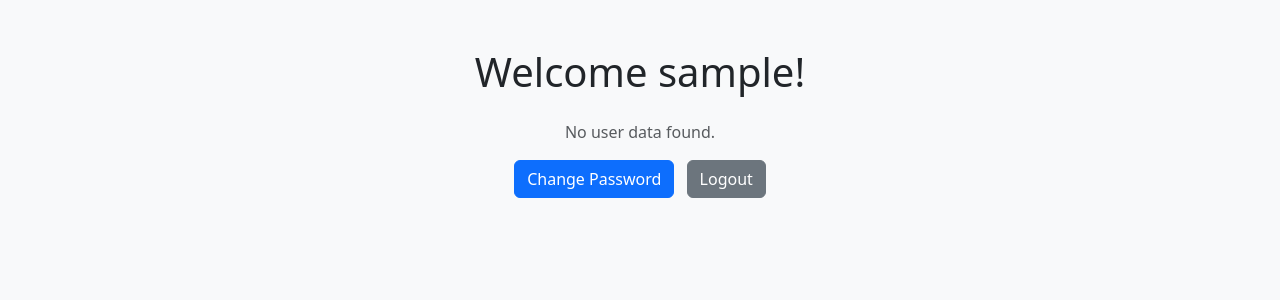
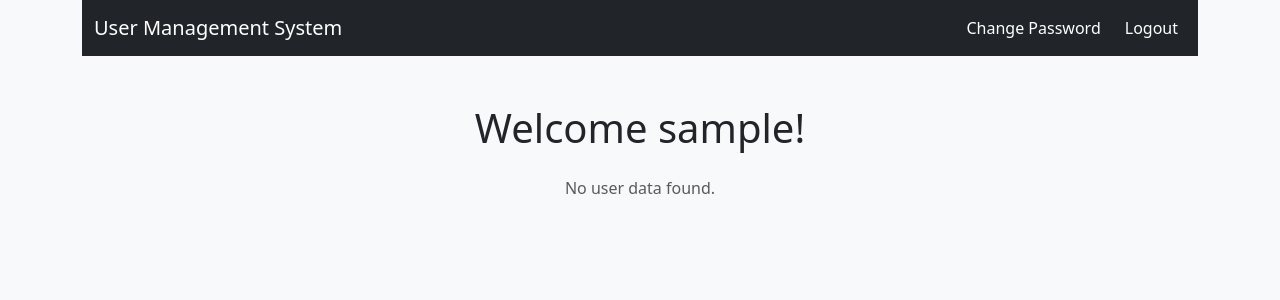
Before and after one commit to lyubomir-l1/ums, a CodeIgniter app: page /ums/dashboard in a window 1280 px wide. Shown: the top 300 px of the page. Run offline with CodeIgniter, Linux system fonts and the light colour scheme; the visitor is signed in with stand-in values (Sample User, id 1); data that the repository does not hold is empty.

Commit message:
Add Navigation
Adding navigation bar

```diff
--- a/application/controllers/Admin.php
+++ b/application/controllers/Admin.php
@@ -16,6 +16,7 @@
         $data['users'] = $this->User_model->get_all_users();
         $data['permission_level'] = $this->session->userdata('permission_level');
         $this->load->view('header', $title);
+        $this->load->view('navbar');
         $this->load->view('admin/manage_users', $data);
         $this->load->view('footer');
 
@@ -79,7 +80,7 @@
 
         } else {
             $data['user_id'] = $user_id;
-            $title['title'] = "Change Other User Pass";
+            $title['title'] = "Change Other User Email";
             $this->load->view('header', $title);
             $this->load->view('admin/change_email', $data);
             $this->load->view('footer');
--- a/application/controllers/Auth.php
+++ b/application/controllers/Auth.php
@@ -18,7 +18,6 @@
             if($user){
                 $this->session->set_userdata('user_id', $user['id']);
                 $this->session->set_userdata('username', $user['username']);
-
             }
         }
     }
@@ -40,6 +39,7 @@
             $data = ['message' => $message, 'username' => $username, 'user_info' => $user_info];
             $title['title'] = "Dashboard";
             $this->load->view('header', $title);
+            $this->load->view('navbar');
             $this->load->view('dashboard', $data);
             $this->load->view('footer');
 
--- a/application/views/admin/change_password.php
+++ b/application/views/admin/change_password.php
@@ -1,4 +1,3 @@
-
 <div class="row justify-content-center">
     <div class="col-md-6">
         <div class="card shadow mt-5">
--- a/application/views/admin/create_ticket.php
+++ b/application/views/admin/create_ticket.php
@@ -1,3 +1,5 @@
+<?php $this->load->view('navbar'); ?>
+
 <div class="row justify-content-center">
     <div class="col-md-6">
         <div class="card shadow mt-3">
--- a/application/views/admin/manage_users.php
+++ b/application/views/admin/manage_users.php
@@ -44,5 +44,4 @@
         <a href="<?php echo site_url('tracker/display_users'); ?>" class="btn btn-primary">Tracking System</a>
         <?php } ?>
         <a href="<?php echo site_url('dashboard'); ?>" class="btn btn-primary">Back to Dashboard</a>
-        <a href="<?php echo site_url('logout/logout'); ?>" class="btn btn-secondary">Logout</a>
     </div>
--- a/application/views/admin/view_tickets.php
+++ b/application/views/admin/view_tickets.php
@@ -1,3 +1,5 @@
+<?php $this->load->view('navbar'); ?>
+
 <div class="container mt-5">
     <h1 class="text-center mb-4">
         Welcome <?php echo htmlspecialchars($username); ?>!
--- a/application/views/change_password.php
+++ b/application/views/change_password.php
@@ -1,3 +1,5 @@
+<?php $this->load->view('navbar'); ?>
+
 <div class="row justify-content-center">
     <div class="col-md-6">
     <h1 class="text-center">Change Own Password!</h1>
--- a/application/views/dashboard.php
+++ b/application/views/dashboard.php
@@ -41,18 +41,3 @@
     <?php } else { ?>
         <p class="text-center text-muted">No user data found.</p>
     <?php } ?>
-
-    <div class="text-center mt-2 mb-4" >
-        <?php if ($this->session->userdata('permission_level') <= 3) { ?>
-            <a href="<?php echo site_url('admin/users'); ?>" class="btn btn-primary me-2">Manage Users</a>
-            <a href="<?php echo site_url('admin/view_tickets'); ?>" class="btn btn-primary me-2">View Tickets</a>
-        <?php } ?>
-
-        <?php if ($this->session->userdata('permission_level') <= 2) { ?>
-            <a href="<?php echo site_url('admin/create_ticket'); ?>" class="btn btn-success mt-2">Create Ticket</a>
-        <?php } ?>
-
-        <a href="<?php echo site_url('change_password/change_password'); ?>" class="btn btn-primary me-2">Change Password</a>
-        <a href="<?php echo site_url('logout/logout'); ?>" class="btn btn-secondary">Logout</a>
-
-    </div>
--- a/application/views/login.php
+++ b/application/views/login.php
@@ -1,5 +1,5 @@
 
-<div class="row justify-content-center">
+<div class="row justify-content-center mt-4">
     <div class="col-md-6">
     <h1 class="text-center">Login and Enjoy</h1>
         <div class="card shadow mt-5">
--- /dev/null
+++ b/application/views/navbar.php
@@ -0,0 +1,34 @@
+<nav class="navbar navbar-expand-lg navbar-dark bg-dark mb-4">
+  <div class="container-fluid">
+    <a class="navbar-brand" href="<?php echo site_url('dashboard'); ?>">User Management System</a>
+    <button class="navbar-toggler" type="button" data-bs-toggle="collapse" data-bs-target="#mainNavbar" aria-controls="mainNavbar" aria-expanded="false" aria-label="Toggle navigation">
+      <span class="navbar-toggler-icon"></span>
+    </button>
+
+    <div class="collapse navbar-collapse justify-content-end" id="mainNavbar">
+      <ul class="navbar-nav mb-2 mb-lg-0">
+        <?php if ($this->session->userdata('permission_level') <= 3) { ?>
+          <li class="nav-item">
+            <a class="nav-link btn btn-primary me-2 text-white" href="<?php echo site_url('admin/users'); ?>">Manage Users</a>
+          </li>
+          <li class="nav-item">
+            <a class="nav-link btn btn-primary me-2 text-white" href="<?php echo site_url('admin/view_tickets'); ?>">View Tickets</a>
+          </li>
+        <?php } ?>
+
+        <?php if ($this->session->userdata('permission_level') <= 2) { ?>
+          <li class="nav-item">
+            <a class="nav-link btn btn-success me-2 text-white" href="<?php echo site_url('admin/create_ticket'); ?>">Create Ticket</a>
+          </li>
+        <?php } ?>
+
+        <li class="nav-item">
+          <a class="nav-link btn btn-primary me-2 text-white" href="<?php echo site_url('change_password/change_password'); ?>">Change Password</a>
+        </li>
+        <li class="nav-item">
+          <a class="nav-link btn btn-secondary text-white" href="<?php echo site_url('logout/logout'); ?>">Logout</a>
+        </li>
+      </ul>
+    </div>
+  </div>
+</nav>
```
